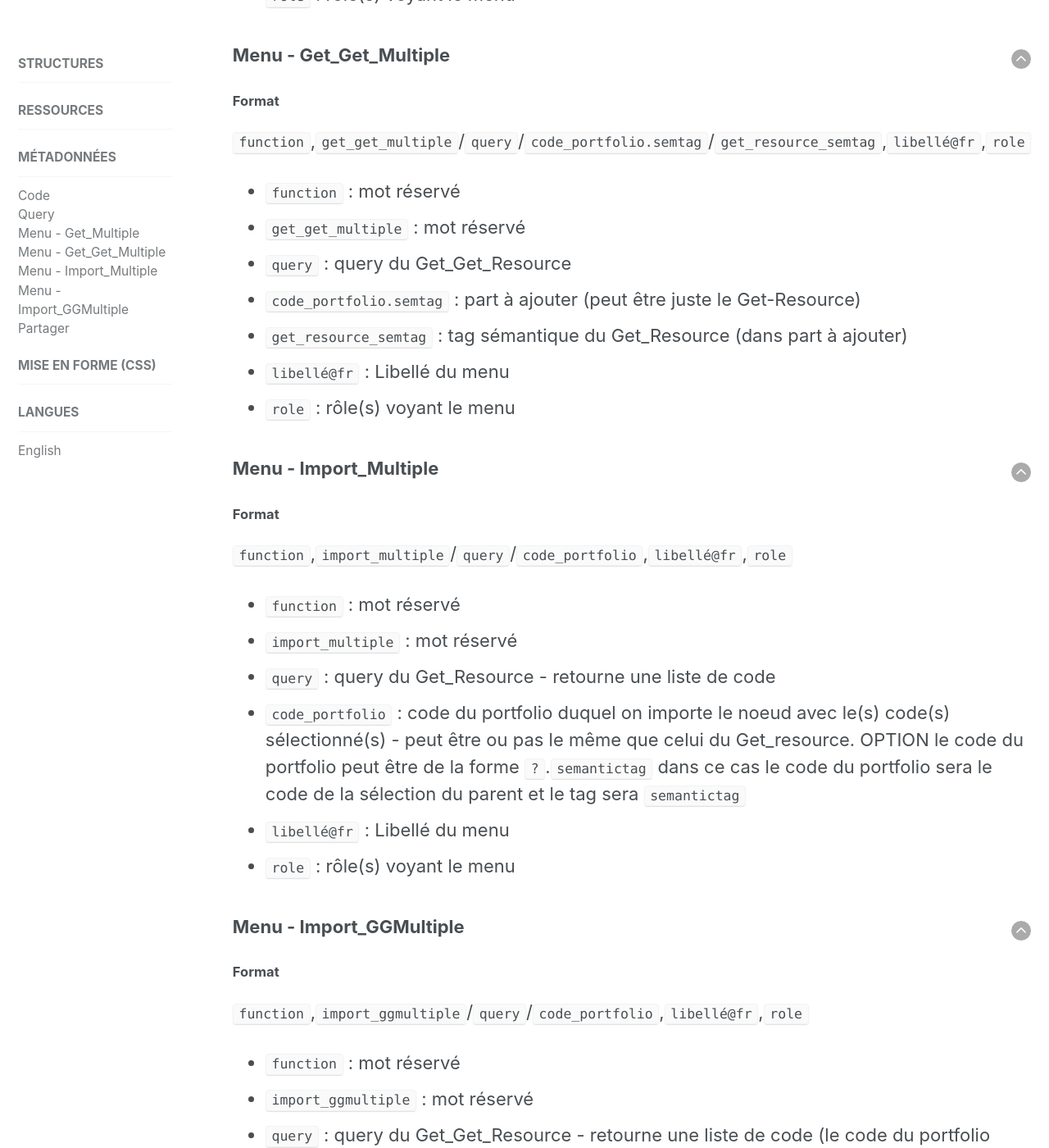
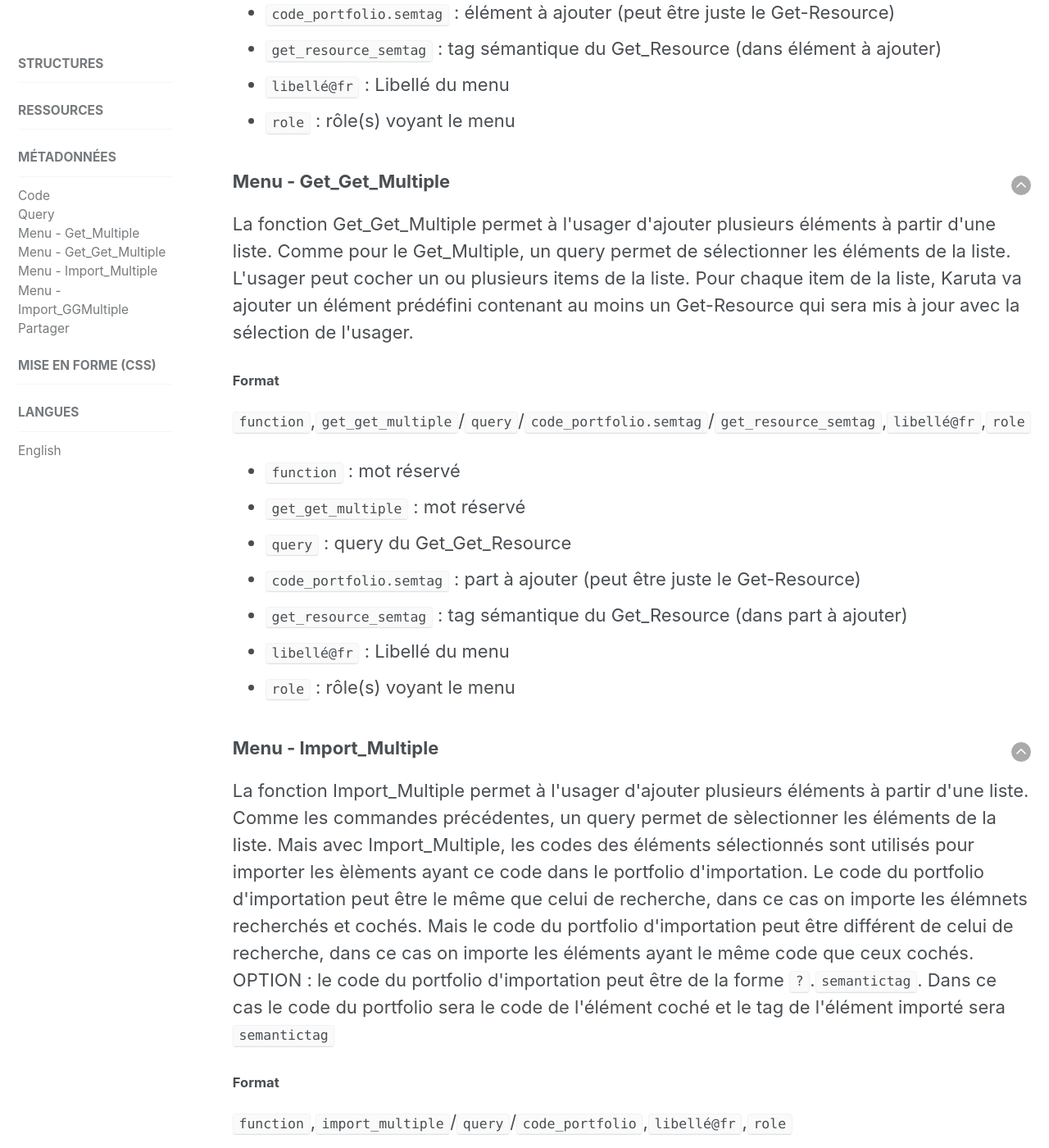
Before and after one commit to karutaproject/karuta-frontend-documentation, a Jekyll site: the page built from _pages/metadata_fr.html, in a window 1280 px wide and 1400 px high, scrolled down 2192 px. Shown: the whole window at 82% size. Built offline with Jekyll 4.4.1, drawn with Linux system fonts in a browser that asks for light colours; some of the changed text lies outside the part shown.

Commit message:
metadata_fr

```diff
--- a/_pages/metadata_fr.html
+++ b/_pages/metadata_fr.html
@@ -45,14 +45,15 @@ sidebar:
 <article>
 	<a style='float:right' href='#top'><img src='../assets/img/arrow-up.png'/></a>
 	<h3 id='get_multiple'>Menu - Get_Multiple</h3>
+	<p>La fonction Get_Multiple permet à l'usager d'ajouter plusieurs éléments à partir d'une liste. Un query permet de sélectionner les éléments de la liste. L'usager peut cocher un ou plusieurs items de la liste. Pour chaque item de la liste, Karuta va ajouter un élément prédéfini contenant au moins un Get-Resource qui sera mis à jour avec la sélection de l'usager.</p>
 	<h4>Format</h4>
 	<p><code>function</code>,<code>get_multiple</code>/<code>query</code>/<code>code_portfolio.semtag</code>/<code>get_resource_semtag</code>,<code>libellé@fr</code>,<code>role</code></p>
 	<ul>
 		<li><code>function</code> : mot réservé</li>
 		<li><code>get_multiple</code> : mot réservé</li>
 		<li><code>query</code> : query du Get_Resource</li>
-		<li><code>code_portfolio.semtag</code> : part à ajouter (peut être juste le Get-Resource)</li>
-		<li><code>get_resource_semtag</code> : tag sémantique du Get_Resource (dans part à ajouter)</li>
+		<li><code>code_portfolio.semtag</code> : élément à ajouter (peut être juste le Get-Resource)</li>
+		<li><code>get_resource_semtag</code> : tag sémantique du Get_Resource (dans élément à ajouter)</li>
 		<li><code>libellé@fr</code> : Libellé du menu</li>
 		<li><code>role</code> : rôle(s) voyant le menu</li>
 	</ul>
@@ -61,6 +62,7 @@ sidebar:
 <article>
 	<a style='float:right' href='#top'><img src='../assets/img/arrow-up.png'/></a>
 	<h3 id='get_get_multiple'>Menu - Get_Get_Multiple</h3>
+	<p>La fonction Get_Get_Multiple permet à l'usager d'ajouter plusieurs éléments à partir d'une liste. Comme pour le Get_Multiple, un query permet de sélectionner les éléments de la liste. L'usager peut cocher un ou plusieurs items de la liste. Pour chaque item de la liste, Karuta va ajouter un élément prédéfini contenant au moins un Get-Resource qui sera mis à jour avec la sélection de l'usager.</p>
 	<h4>Format</h4>
 	<p><code>function</code>,<code>get_get_multiple</code>/<code>query</code>/<code>code_portfolio.semtag</code>/<code>get_resource_semtag</code>,<code>libellé@fr</code>,<code>role</code></p>
 	<ul>
@@ -77,13 +79,19 @@ sidebar:
 <article>
 	<a style='float:right' href='#top'><img src='../assets/img/arrow-up.png'/></a>
 	<h3 id='import_multiple'>Menu - Import_Multiple</h3>
+	<p>La fonction Import_Multiple permet à l'usager d'ajouter plusieurs éléments à partir d'une liste. Comme les commandes précédentes, un query permet de sèlectionner les éléments de la liste.
+	  Mais avec Import_Multiple, les codes des éléments sélectionnés sont utilisés pour importer les èlèments ayant ce code dans le portfolio d'importation.
+	  Le code du portfolio d'importation peut être le même que celui de recherche, dans ce cas on importe les élémnets recherchés et cochés.
+	  Mais le code du portfolio d'importation peut être différent de celui de recherche, dans ce cas on importe les éléments ayant le même code que ceux cochés.
+	  OPTION : le code du portfolio d'importation peut être de la forme <code>?</code>.<code>semantictag</code>. Dans ce cas le code du portfolio sera le code de l'élément coché et le tag de l'élément importé sera <code>semantictag</code>
+	</p>
 	<h4>Format</h4>
 	<p><code>function</code>,<code>import_multiple</code>/<code>query</code>/<code>code_portfolio</code>,<code>libellé@fr</code>,<code>role</code></p>
 	<ul>
 		<li><code>function</code> : mot réservé</li>
 		<li><code>import_multiple</code> : mot réservé</li>
 		<li><code>query</code> : query du Get_Resource - retourne une liste de code</li>
-		<li><code>code_portfolio</code> : code du portfolio duquel on importe le noeud avec le(s) code(s) sélectionné(s) - peut être ou pas le même que celui du Get_resource. OPTION le code du portfolio peut être de la forme <code>?</code>.<code>semantictag</code> dans ce cas le code du portfolio sera le code de la sélection du parent et le tag sera <code>semantictag</code></li>
+		<li><code>code_portfolio</code> : code du portfolio duquel on importe le noeud avec le(s) code(s) sélectionné(s) - peut être ou pas le même que celui du Get_resource. OPTION <code>?</code>.<code>semantictag</code> </li>
 		<li><code>libellé@fr</code> : Libellé du menu</li>
 		<li><code>role</code> : rôle(s) voyant le menu</li>
 	</ul>
```
